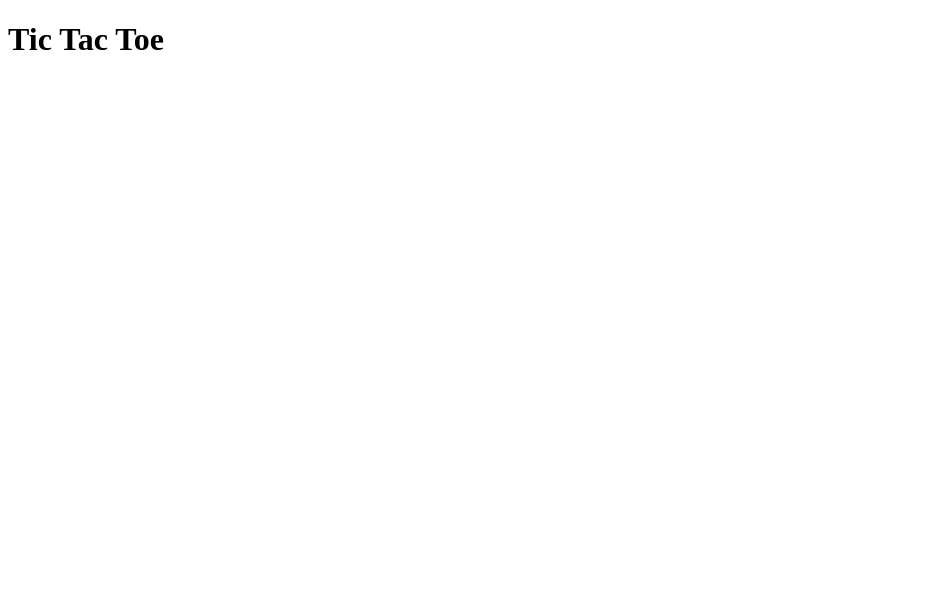
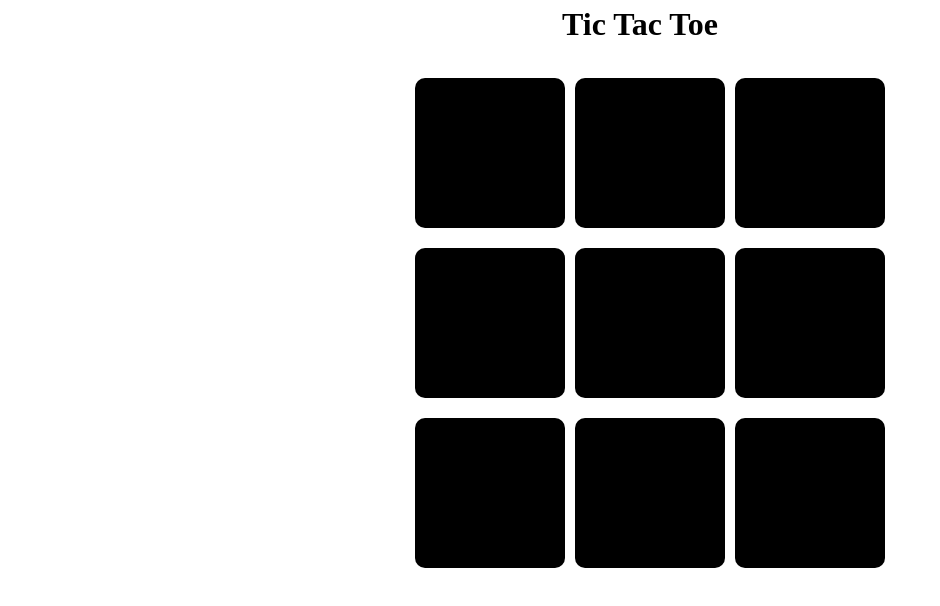
Before and after one commit to Harsh6355-web/myFirstGame, a plain HTML site: page index.html in a window 1280 px wide. Shown: the whole page, without its empty margins (0-940 px from the left). Drawn offline with Linux system fonts and the light colour scheme.

Commit message:
Added Some miner Changes that are reqired in the style andchanged the index and style file

```diff
--- a/index.html
+++ b/index.html
@@ -4,13 +4,13 @@
     <meta charset="UTF-8">
     <meta name="viewport" content="width=device-width, initial-scale=1.0">
     <title>Document</title>
-    <linlk rel="stylesheet" href="style.css"></linlk>
+    <link rel="stylesheet" href="style.css"></link>
 </head>
 <body>
     <div class="gameName">
         <h1>Tic Tac Toe</h1>
     </div>
-    <div class="boxContainer">
+    <div class="box-container">
         <div class="boxes">
             <div class="box"></div>
             <div class="box"></div>
--- a/style.css
+++ b/style.css
@@ -2,6 +2,7 @@
     padding:0px;
     margin:0px;
     border:border-box;
+
 
 }
 .gameName{
@@ -9,11 +10,29 @@
 display:flex;
 justify-content:center;
 align-items:center;
-height:5rem;
-background-color:blue;
+height:3rem;
+
 }
  .gameText{
     color:black;
     font-size:5rem;
     font-weight:700;
 }
+.boxes{
+    height:500px;
+    width:500px;
+    display:flex;
+    flex-wrap:wrap;
+    gap:10px;
+    justify-content:center;
+    align-items:center;
+    margin-top:25px;
+    margin-left:400px;
+}
+.box{
+    height:150px;
+    width:150px;
+    border-radius:10px;
+    background-color:black;
+
+};
```
